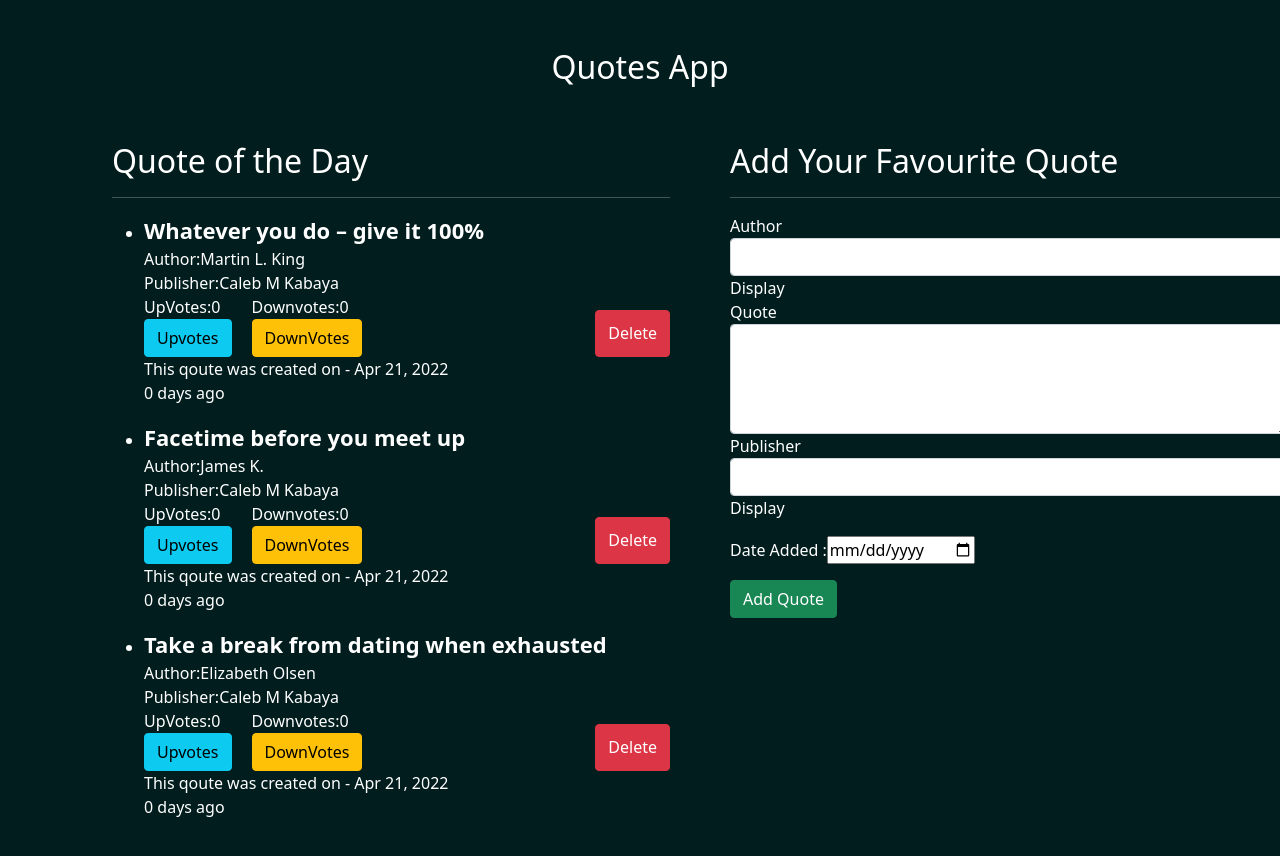
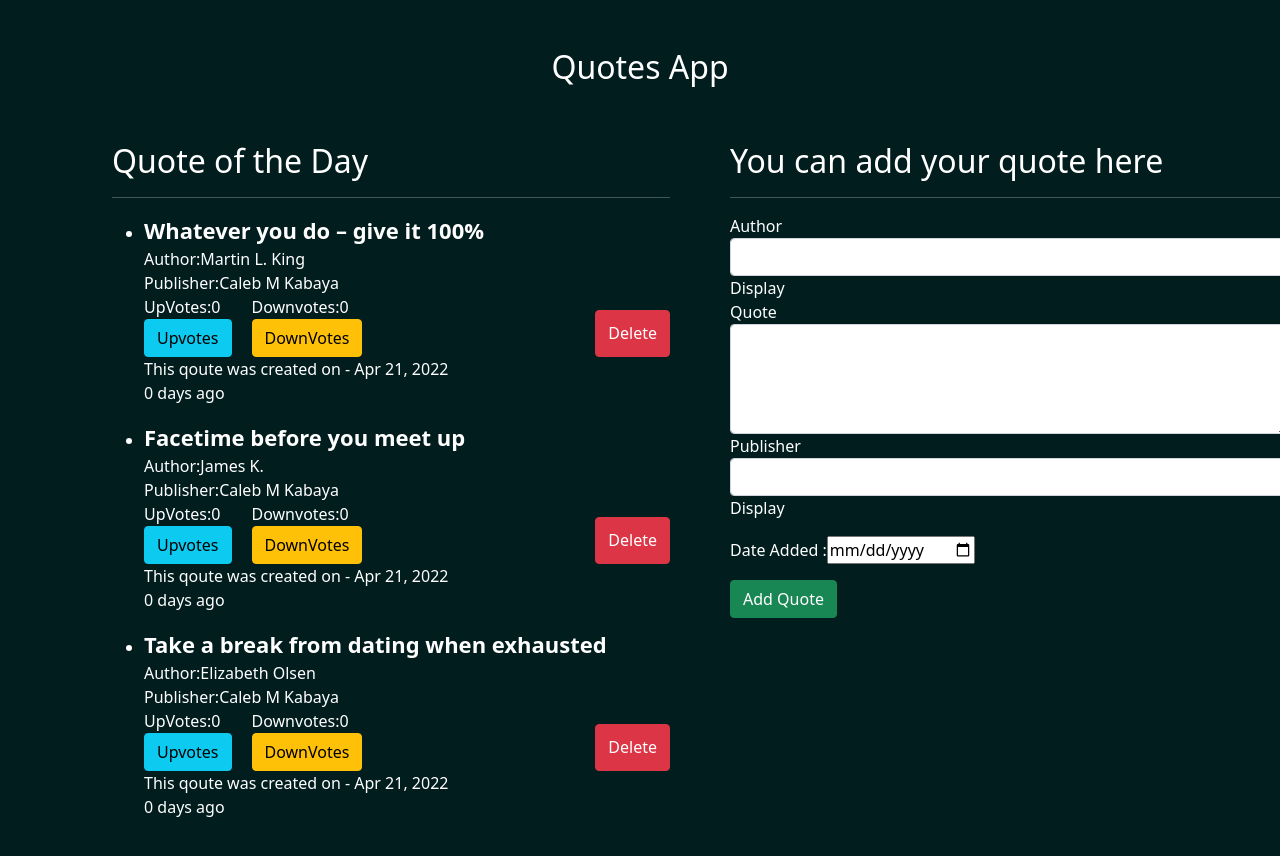
Before and after one commit to munga114/deepquotes, an Angular app: page / in a window 1280 px wide. Shown: the top 856 px of the page. Built offline with nearby package versions, Linux system fonts and the light colour scheme.

Commit message:
add h2 block tag element content

```diff
--- a/src/app/quotes/quotes.component.html
+++ b/src/app/quotes/quotes.component.html
@@ -65,7 +65,7 @@
     </div>
 
     <div class="col-md-6 mt-5 pl-3 text-white" id="cols">
-        <h2>Add Your Favourite Quote</h2>
+        <h2>You can add your quote here</h2>
         <app-quotes-form (addQuote)="addNewQuote($event)"></app-quotes-form>
     </div>
 </div>
```
